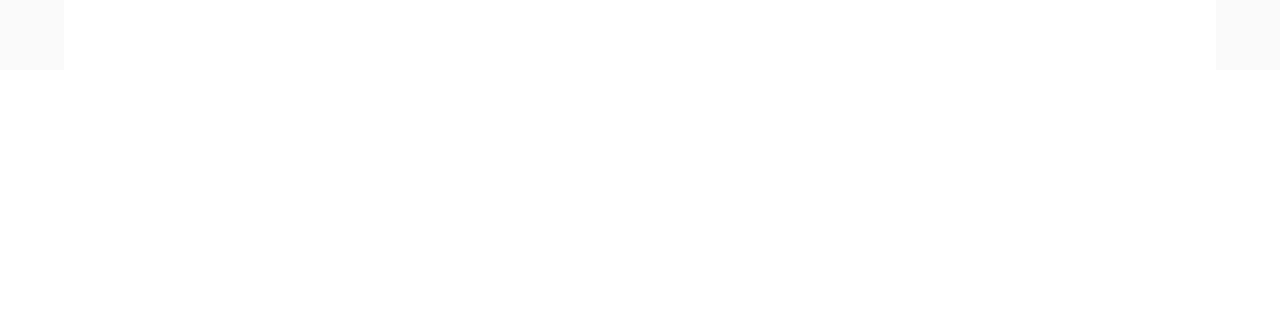
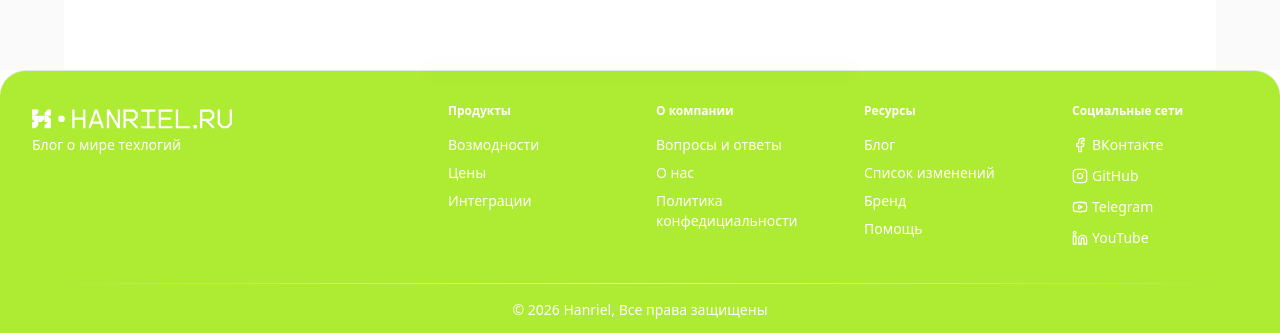
Before and after one commit to hanriel/hanriel.ru, a Next.js app: page / in a window 1280 px wide. Shown: the part 1174-1507 px from the top of the page. Before the commit the page ends 1244 px from the top, so only its background shows below. Built offline with nearby package versions, Linux system fonts and the light colour scheme.

Commit message:
feat(footer): Start footer

```diff
--- a/app/layout.tsx
+++ b/app/layout.tsx
@@ -2,6 +2,7 @@
 import { Geist, Geist_Mono } from "next/font/google";
 import "./globals.css";
 import { Navbar } from "@/components/Navbar";
+import { Footer } from "@/components/Footer";
 
 const geistSans = Geist({
   variable: "--font-geist-sans",
@@ -30,6 +31,7 @@
       >
         <Navbar></Navbar>
         {children}
+        <Footer></Footer>
       </body>
     </html>
   );
--- /dev/null
+++ b/components/Footer.tsx
@@ -0,0 +1,134 @@
+"use client";
+import { cn } from "@/lib/utils";
+import type { ReactNode } from "react";
+import { Logo } from "@/components/Logo";
+import { FacebookIcon, InstagramIcon, YoutubeIcon, LinkedinIcon } from "lucide-react";
+
+type FooterLink = {
+	title: string;
+	href: string;
+	icon?: ReactNode;
+};
+
+type FooterSection = {
+	label: string;
+	links: FooterLink[];
+};
+
+const footerLinks: FooterSection[] = [
+	{
+		label: "Продукты",
+		links: [
+			{ title: "Возмодности", href: "#" },
+			{ title: "Цены", href: "#" },
+			{ title: "Интеграции", href: "#" },
+		],
+	},
+	{
+		label: "О компании",
+		links: [
+			{ title: "Вопросы и ответы", href: "#" },
+			{ title: "О нас", href: "#" },
+			{ title: "Политика конфедициальности", href: "#" },
+		],
+	},
+	{
+		label: "Ресурсы",
+		links: [
+			{ title: "Блог", href: "#" },
+			{ title: "Список изменений", href: "#" },
+			{ title: "Бренд", href: "#" },
+			{ title: "Помощь", href: "#" },
+		],
+	},
+	{
+		label: "Социальные сети",
+		links: [
+			{
+				title: "ВКонтакте",
+				href: "#",
+				icon: (
+					<FacebookIcon
+					/>
+				),
+			},
+			{
+				title: "GitHub",
+				href: "#",
+				icon: (
+					<InstagramIcon
+					/>
+				),
+			},
+			{
+				title: "Telegram",
+				href: "#",
+				icon: (
+					<YoutubeIcon
+					/>
+				),
+			},
+			{
+				title: "YouTube",
+				href: "#",
+				icon: (
+					<LinkedinIcon
+					/>
+				),
+			},
+		],
+	},
+];
+
+export function Footer() {
+	return (
+		<footer
+			className={cn(
+				"relative mx-auto flex w-full max-w-7xl bg-lime-400/80 flex-col items-center justify-center rounded-t-4xl border-t px-6 md:rounded-t-6xl md:px-8",
+				"dark:bg-[radial-gradient(35%_128px_at_50%_0%,--theme(--color-foreground/.1),transparent)]"
+			)}
+		>
+			<div className="absolute top-0 right-1/2 left-1/2 h-px w-1/3 -translate-x-1/2 -translate-y-1/2 rounded-full bg-foreground/20 blur" />
+
+			<div className="grid w-full gap-8 py-6 md:py-8 lg:grid-cols-3 lg:gap-8">
+                <div>
+                    <Logo className="h-8" />
+                    <p className="mt-8 text-white text-sm md:mt-0">
+                        Блог о мире техлогий
+                    </p>
+                </div>
+
+
+				<div className="mt-10 grid grid-cols-2 gap-8 md:grid-cols-4 lg:col-span-2 lg:mt-0">
+					{footerLinks.map((section, index) => (
+
+							<div className="mb-10 md:mb-0">
+								<h3 className=" text-white text-xs font-bold">{section.label}</h3>
+								<ul className="mt-4 space-y-2 text-white text-sm">
+									{section.links.map((link) => (
+										<li key={link.title}>
+											<a
+												className="inline-flex items-center duration-250 hover:text-foreground [&_svg]:me-1 [&_svg]:size-4"
+												href={link.href}
+												key={`${section.label}-${link.title}`}
+											>
+												{link.icon}
+												{link.title}
+											</a>
+										</li>
+									))}
+								</ul>
+							</div>
+
+					))}
+				</div>
+			</div>
+			<div className="h-px w-full bg-linear-to-r via-border" />
+			<div className="flex w-full items-center justify-center py-4">
+				<p className="text-white text-sm">
+					&copy; {new Date().getFullYear()} Hanriel, Все права защищены
+				</p>
+			</div>
+		</footer>
+	);
+}
--- /dev/null
+++ b/components/Logo.tsx
@@ -0,0 +1,15 @@
+
+import Image from "next/image";
+
+export const Logo = ({className = ''}) => {
+    return(
+        <Image
+            className={"dark:invert " + className}
+            src="/hanriel.svg"
+            alt="Next.js logo"
+            width={200}
+            height={20}
+            priority
+        />
+    )
+}
--- a/components/Navbar.tsx
+++ b/components/Navbar.tsx
@@ -1,7 +1,7 @@
 "use client"
 
-import * as React from "react"
-import Link from "next/link"
+import * as React from "react";
+import Link from "next/link";
 import Image from "next/image";
 import { Button } from "./ui/button";
 
@@ -19,7 +19,13 @@
     const [isMenuOpen, setIsMenuOpen] = React.useState(false);
 
   return (
-            <nav className={`h-[70px] fixed top-0 left-0 bg-lime-400 w-full flex items-center justify-between px-4 md:px-16 lg:px-24 xl:px-32 transition-all duration-500 z-50 py-4 md:py-6`}>
+            <nav
+                className={
+                    `h-[70px] fixed top-0 left-1/2 -translate-x-1/2 bg-lime-400/80 w-full max-w-7xl flex items-center justify-between px-4
+                    mx-auto flex rounded-b-4xl border-b px-6 backdrop-blur-sm md:rounded-b-6xl
+                    dark:bg-[radial-gradient(35%_128px_at_50%_0%,--theme(--color-foreground/.1),transparent)]
+                    md:px-16 lg:px-24 xl:px-8 transition-all duration-500 z-50 py-4 md:py-6`
+                }>
 
                 {/* Logo */}
                 <a href="https://hanriel.ru" className="flex items-center gap-2">
@@ -39,7 +45,7 @@
                                 <Link
                                     key={i}
                                     href={link.path}
-                                    className={`group flex flex-col gap-0.5 text-white`}>
+                                    className={`group flex flex-col gap-0.5 text-white text-sm font-medium`}>
                                         {link.name}
                                 </Link>
                     ))}
--- a/package.json
+++ b/package.json
@@ -1,6 +1,6 @@
 {
   "name": "hanriel.ru",
-  "version": "0.1.0",
+  "version": "0.1.1",
   "private": true,
   "scripts": {
     "dev": "next dev",
```
